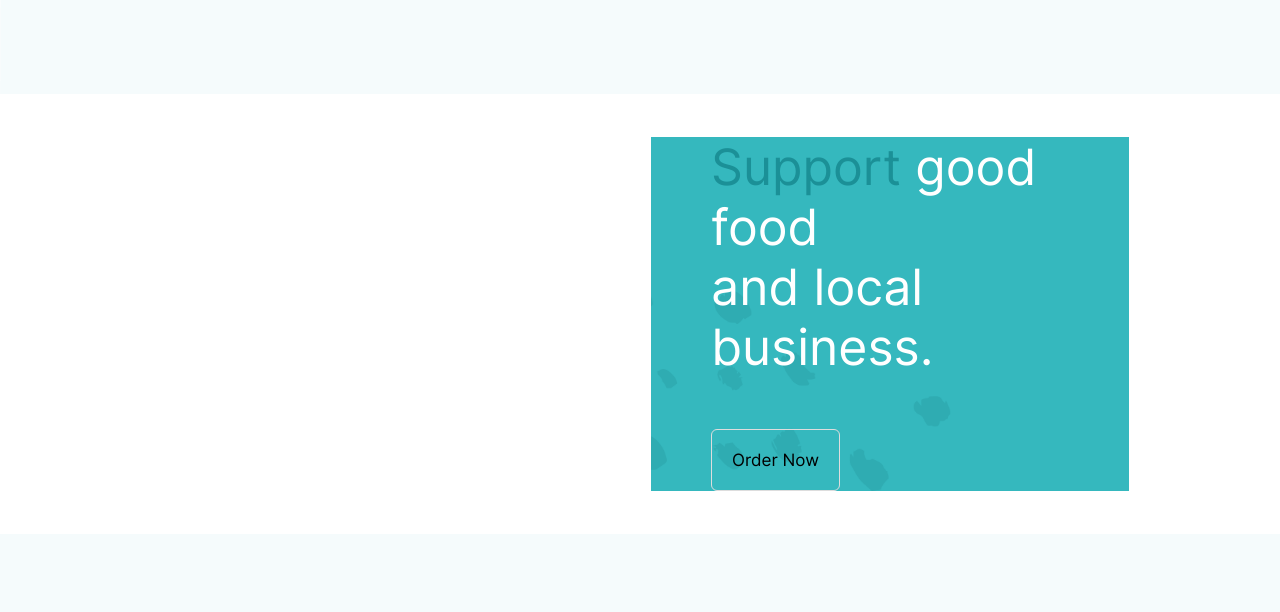
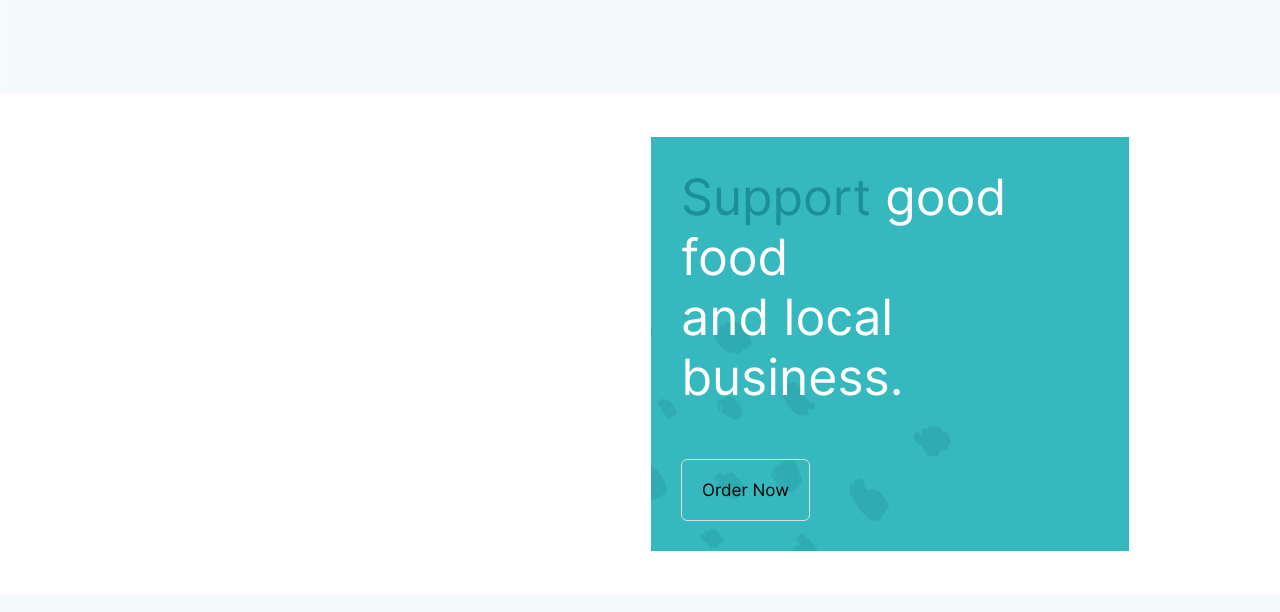
Before and after one commit to shuhrat87/foods2, a plain HTML site: page index.html in a window 1280 px wide. Shown: the part 5540-6152 px from the top of the page. Drawn offline with Linux system fonts and the light colour scheme.

Commit message:
end foods2

```diff
--- a/CSS/components/support.css
+++ b/CSS/components/support.css
@@ -50,7 +50,7 @@
     flex-direction: column;
     gap: 52px;
     width: 100%;
-    padding-left: 60px;
+    padding: 30px;
 
     @media(width < 1140px){
         gap: 42px;
```
